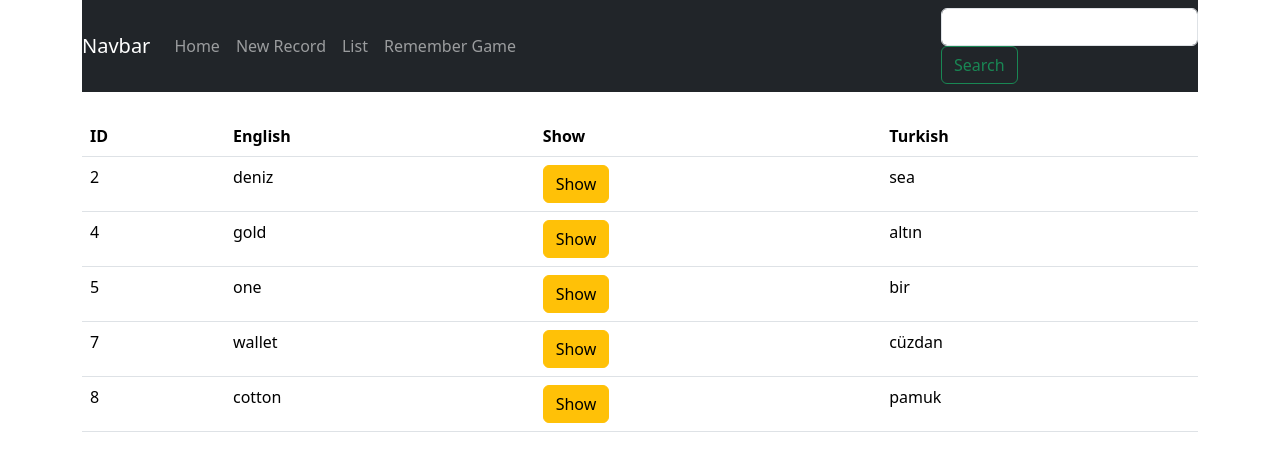
After one commit to salihalci/ddictionary, a Django app: page /dictionary/remember_game in a window 1280 px wide. The commit adds this page. Shown: the top 471 px of the page. Run offline with Django 5.2, Linux system fonts and the light colour scheme; data comes from the database, SQL or seed files in the repository.

Commit message:
added gamification page

```diff
--- a/app/dictionary/templates/pages/base.html
+++ b/app/dictionary/templates/pages/base.html
@@ -8,6 +8,7 @@
     <meta name='viewport' content='width=device-width, initial-scale=1'>
     <link rel='stylesheet' type='text/css' media='screen' href="{% static 'styles/style.css'%}">
     <link href="https://cdn.jsdelivr.net/npm/bootstrap@5.3.3/dist/css/bootstrap.min.css" rel="stylesheet" integrity="sha384-QWTKZyjpPEjISv5WaRU9OFeRpok6YctnYmDr5pNlyT2bRjXh0JMhjY6hW+ALEwIH" crossorigin="anonymous">
+    <script src="//unpkg.com/alpinejs" defer></script>
 
      <title>{% block title %} {% endblock %}</title>
 
--- a/app/dictionary/templates/pages/navbar.html
+++ b/app/dictionary/templates/pages/navbar.html
@@ -18,6 +18,9 @@
       <li class="nav-item">
         <a class="nav-link" href="{% url 'word_list' %}">List</a>
       </li>
+      <li class="nav-item">
+        <a class="nav-link" href="{% url 'remember_game' %}">Remember Game</a>
+      </li>
     </ul>
 
   </div>
--- /dev/null
+++ b/app/dictionary/templates/pages/remembergame.html
@@ -0,0 +1,26 @@
+{% extends 'pages/base.html'%}
+
+{% block title %} Remember Game {% endblock %}
+
+{% block content %}
+<table class="table table-hover">
+
+    <tr>
+        <th>ID</th>
+        <th>English</th>
+        <th>Show</th>
+        <th>Turkish</th>
+    </tr>
+
+    {% for word in wordList %}
+        <tr>
+            <td>{{ word.pk }}</td>
+            <td>{{ word.word_en }}</td>
+            <td><a href="{% url 'word_update' word.id %}" class="btn btn-warning">Show</a></td>
+            <td>{{ word.translation_tr }}</td>
+         </tr>
+
+    {% endfor %}
+</table>
+
+{% endblock content %}
--- a/app/dictionary/urls.py
+++ b/app/dictionary/urls.py
@@ -9,6 +9,7 @@ urlpatterns = [
     path('word_search', views.word_search, name="word_search"),
     path('word_update/<str:pk>', views.word_update, name="word_update"),
     path('word_delete/<str:pk>', views.word_delete, name="word_delete"),
+    path('remember_game', views.remember_game, name="remember_game"),
     path('success', views.success, name="success"),
     path('home', views.home, name="home"),
 ]
--- a/app/dictionary/views.py
+++ b/app/dictionary/views.py
@@ -11,8 +11,7 @@ def wordlist(request):
     wordList = Word.objects.all()
 
     context = {'wordList': wordList}
-    for x in wordList:
-        print(x)
+
     return render(request, "pages/wordlist.html", context)
 
 
@@ -34,26 +33,30 @@ def word_save(request):
 def success(request):
     return render(request, "pages/success.html")
 
+
 def home(request):
     return render(request, "pages/index.html")
+
 
 def word_search(request):
 
     context = {}
 
     if request.method == "POST":
-        print (request.POST.get("search_word"))
-        wordList=Word.objects.filter(word_en__contains=request.POST.get("search_word"))
+        print(request.POST.get("search_word"))
+        wordList = Word.objects.filter(
+            word_en__contains=request.POST.get("search_word"))
 
-        if wordList.exists(): #TR kolonlarda kayıt bulunduysa
+        if wordList.exists():  # TR kolonlarda kayıt bulunduysa
             print("TR record found!")
-        else: #EN searchte kayıt ara
-            wordList=Word.objects.filter(translation_tr__contains=request.POST.get("search_word"))
+        else:  # EN searchte kayıt ara
+            wordList = Word.objects.filter(
+                translation_tr__contains=request.POST.get("search_word"))
             print("EN record found!")
 
         context = {'wordList': wordList}
 
-    return render(request, "pages/wordlist.html",context)
+    return render(request, "pages/wordlist.html", context)
 
 
 def word_update(request, pk):
@@ -91,3 +94,13 @@ def word_delete(request, pk):
         word = Word.objects.get(id=pk)
         word.delete()
         return redirect('word_list')
+
+
+def remember_game(request):
+
+    # I will change this 5 records to random
+    wordList = Word.objects.all()[0:5]
+
+    context = {'wordList': wordList}
+
+    return render(request, "pages/remembergame.html", context)
```
Also changed, not shown: app/dictionary/templates/pages/index.html (+7 -0 lines).
